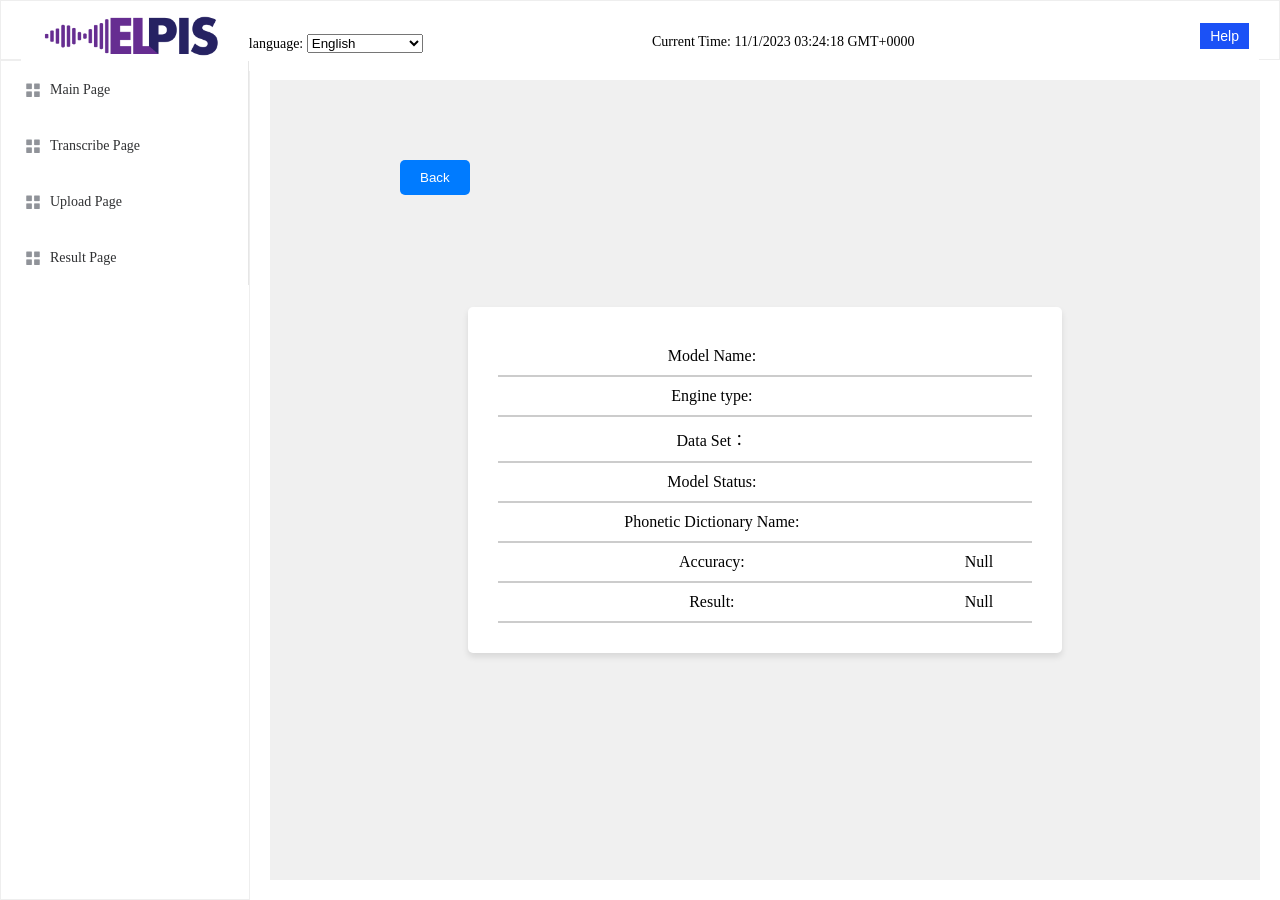
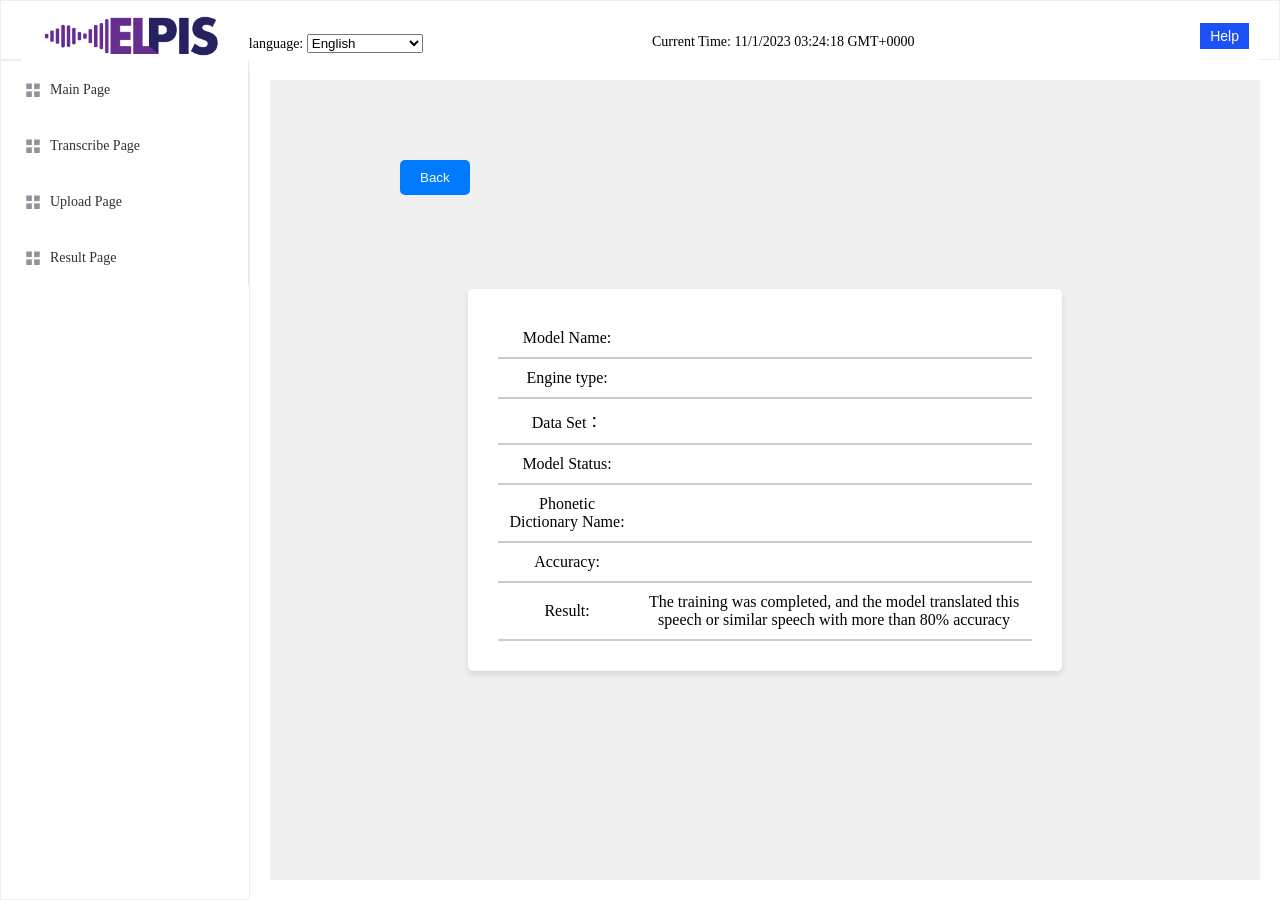
Before and after one commit to hardyhuo/COMP5703_G31_1_Front-end-Code, a Vue app: page /details in a window 1280 px wide. Built offline with nearby package versions, Linux system fonts and the light colour scheme.

Commit message:
add the show of accuracy of model

```diff
--- a/src/store/index.js
+++ b/src/store/index.js
@@ -24,6 +24,7 @@ const store = new Vuex.Store({
             engineName: '',
             pronDictName: '',
             status: '',
+            accuracy:''
         },
 
     },
@@ -58,6 +59,7 @@ const store = new Vuex.Store({
             state.detail.engineName = obj.engineName
             state.detail.pronDictName = obj.pronDictName
             state.detail.status = obj.status
+            state.detail.accuracy = obj.accuracy
 
         },
         clearDetail(state) {
@@ -66,6 +68,7 @@ const store = new Vuex.Store({
             state.detail.enginename = ''
             state.detail.prondictname = ''
             state.detail.status = ''
+            state.detail.accuracy = ''
         }
 
 
--- a/src/views/Details.vue
+++ b/src/views/Details.vue
@@ -35,12 +35,12 @@
 
                 <tr>
                     <td>Accuracy:</td>
-                    <td>Null</td>
+                    <td>{{$store.state.detail.accuracy}}</td>
                 </tr>
 
                 <tr>
                     <td>Result:</td>
-                    <td>Null</td>
+                    <td>The training was completed, and the model translated this speech or similar speech with more than 80% accuracy</td>
                 </tr>
             </table>
         </div>
--- a/src/views/Result.vue
+++ b/src/views/Result.vue
@@ -316,6 +316,7 @@ export default {
   .save_button{
     margin-left: auto;
     margin-right: 10px;
+    margin: 50px;
   }
 
 
--- a/src/views/Transcribe.vue
+++ b/src/views/Transcribe.vue
@@ -70,7 +70,8 @@
                     dataSetName: obj.dataset_name,
                     engineName: obj.engine_name,
                     pronDictName: obj.pron_dict_name,
-                    status: obj.status
+                    status: obj.status,
+                    accuracy:obj.status.count_val
                 })
                 // console.log(this.$store.state)
             },
@@ -135,6 +136,7 @@
             }).then(result => {
                 this.list = JSON.parse(result.data.data).data.list
                 console.log(this.list)
+
 
             }).catch(err => {
                 console.log(err)
```
